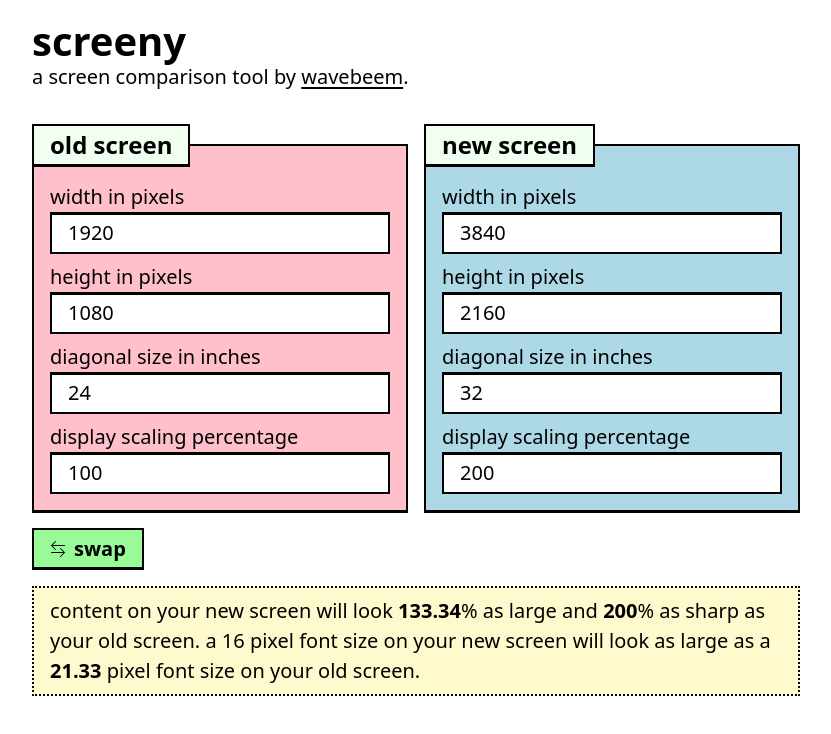
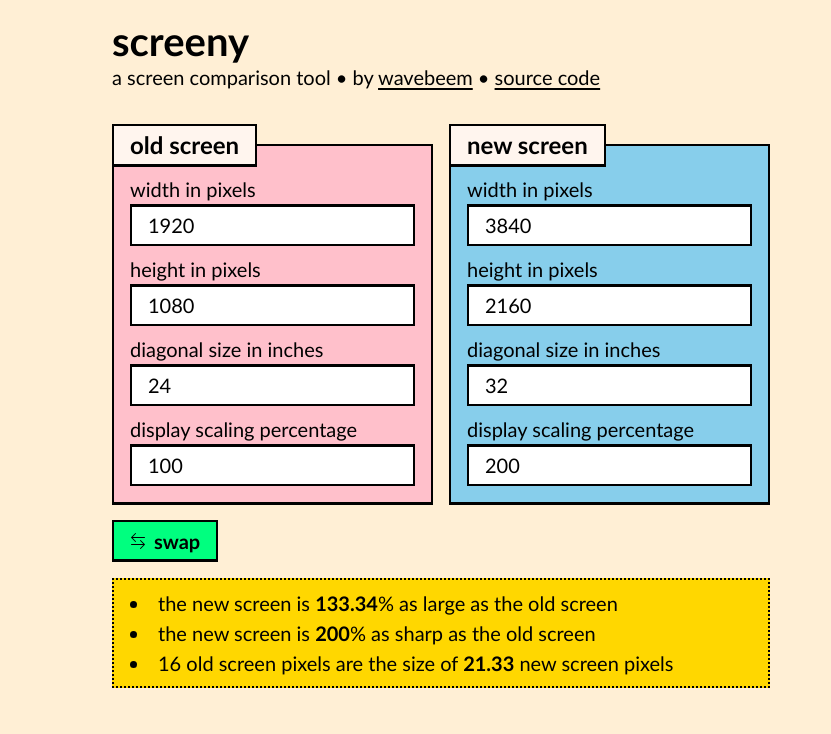
Before and after one commit to wavebeem/screeny, a website: page site/index.html in a window 1280 px wide. Shown: the whole page, without its empty margins (224-1055 px from the left). Drawn offline with Linux system fonts and the light colour scheme.

Commit message:
better styles and formatting

```diff
--- a/site/index.html
+++ b/site/index.html
@@ -12,11 +12,12 @@
       }
 
       body {
-        font-family: system-ui, sans-serif;
-        background: white;
+        font-family: Seravek, "Gill Sans Nova", Ubuntu, Calibri, "DejaVu Sans",
+          source-sans-pro, sans-serif;
+        background: PapayaWhip;
         color: black;
         padding: 16px;
-        max-width: 50rem;
+        max-width: 40rem;
         margin-inline: auto;
         line-height: 1.5;
         font-size: 1.25rem;
@@ -72,10 +73,11 @@
       legend {
         font-size: 1.5rem;
         font-weight: bold;
-        background: Honeydew;
+        background: seashell;
         padding-block: 4px;
         padding-inline: 16px;
         margin-left: -18px;
+        margin-bottom: -8px;
         border-radius: 0;
         border: inherit;
         box-shadow: 0 1px 0 black;
@@ -92,7 +94,14 @@
         display: block;
         border: 2px dotted;
         padding: 8px 16px;
-        background: LemonChiffon;
+        background: gold;
+      }
+
+      output ul {
+        margin: 0;
+        list-style-position: inside;
+        padding: 0;
+        list-style-type: disc;
       }
 
       input {
@@ -109,7 +118,7 @@
         box-shadow: inset 0 -1px 0 black;
         background: inherit;
         padding: 4px 16px;
-        background: PaleGreen;
+        background: springgreen;
         display: flex;
         gap: 8px;
         justify-content: center;
@@ -124,7 +133,7 @@
       :focus-visible {
         outline: 3px solid;
         outline-offset: 2px;
-        box-shadow: inset 0 0 0 2px white;
+        box-shadow: 0 0 0 2px white;
       }
 
       :is(input, button):focus-visible {
@@ -134,11 +143,11 @@
       }
 
       .old {
-        background: Pink;
+        background: pink;
       }
 
       .new {
-        background: LightBlue;
+        background: skyblue;
       }
 
       .full-width {
@@ -153,7 +162,7 @@
         color: inherit;
         text-decoration-thickness: 1.5px;
         text-underline-position: below;
-        text-underline-offset: calc(1em / 8);
+        text-underline-offset: calc(1em / 6);
       }
 
       ::selection {
@@ -264,7 +273,9 @@
   <body>
     <h1>screeny</h1>
     <p>
-      a screen comparison tool by <a href="https://wavebeem.com">wavebeem</a>.
+      a screen comparison tool &bull; by
+      <a href="https://wavebeem.com">wavebeem</a> &bull;
+      <a href="https://github.com/wavebeem/screeny">source code</a>
     </p>
     <screeny-app>
       <form>
@@ -324,13 +335,23 @@
             swap
           </button>
         </div>
-        <output class="full-width"
-          >content on your new screen will look
-          <span class="result" id="result-size">???</span>% as large and
-          <span class="result" id="result-quality">???</span>% as sharp as your
-          old screen. a 16 pixel font size on your new screen will look as large
-          as a <span class="result" id="result-font">???</span> pixel font size
-          on your old screen.
+        <output class="full-width">
+          <ul>
+            <li>
+              the new screen is
+              <span class="result" id="result-size">???</span>% as large as the
+              old screen
+            </li>
+            <li>
+              the new screen is
+              <span class="result" id="result-quality">???</span>% as sharp as
+              the old screen
+            </li>
+            <li>
+              16 old screen pixels are the size of
+              <span class="result" id="result-font">???</span> new screen pixels
+            </li>
+          </ul>
         </output>
       </form>
     </screeny-app>
```
